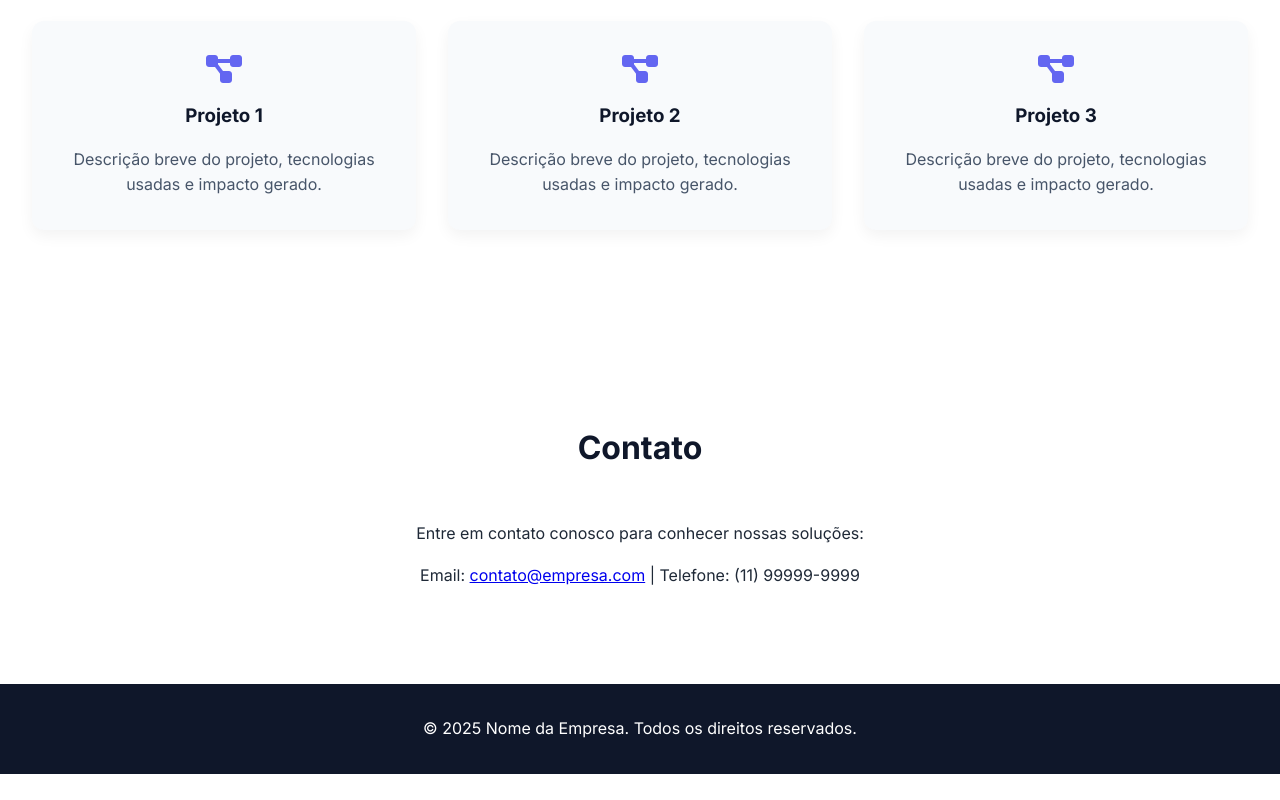
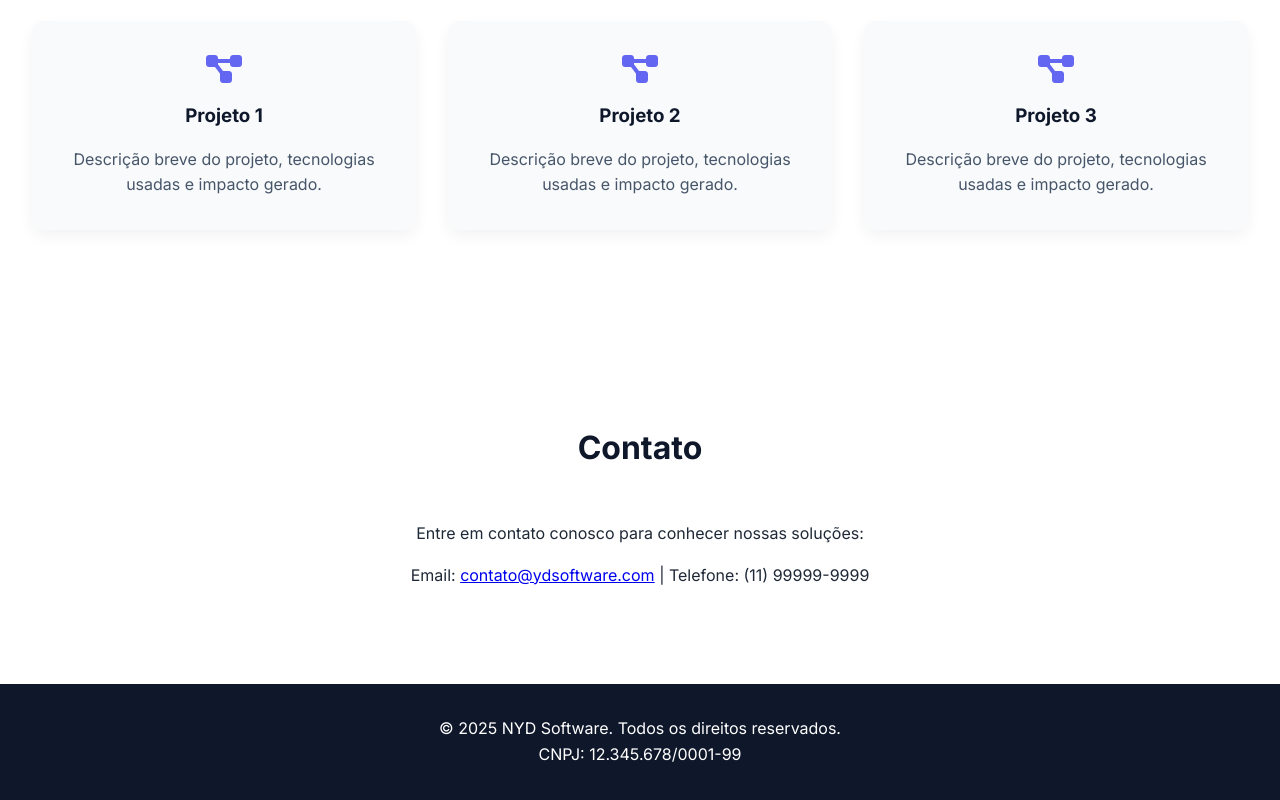
Before and after one commit to satochi-yamamoto/ydsoftware-site, a plain HTML site: page index.html in a window 1280 px wide. Shown: the part 1255-2055 px from the top of the page. Before the commit the page ends 2029 px from the top, so only its background shows below. Drawn offline with Linux system fonts and the light colour scheme.

Commit message:
Update company name and contact information in index.html

```diff
--- a/index.html
+++ b/index.html
@@ -3,7 +3,7 @@
 <head>
     <meta charset="UTF-8">
     <meta name="viewport" content="width=device-width, initial-scale=1.0">
-    <title>Nome da Empresa - Soluções Inteligentes</title>
+    <title>YD Software - Soluções Inteligentes</title>
     <link href="https://fonts.googleapis.com/css2?family=Inter:wght@400;600;700&display=swap" rel="stylesheet">
     <link rel="stylesheet" href="https://cdnjs.cloudflare.com/ajax/libs/font-awesome/6.5.0/css/all.min.css"/>
     <style>
@@ -145,7 +145,7 @@
 <body>
 
     <header>
-        <h1>Nome da Empresa</h1>
+        <h1>YD Software - Soluções Inteligentes</h1>
         <nav>
             <a href="#servicos">Serviços</a>
             <a href="#portfolio">Portfólio</a>
@@ -204,11 +204,12 @@
     <section id="contato">
         <h2>Contato</h2>
         <p style="text-align:center; margin-bottom:1rem;">Entre em contato conosco para conhecer nossas soluções:</p>
-        <p style="text-align:center;">Email: <a href="mailto:contato@empresa.com">contato@empresa.com</a> | Telefone: (11) 99999-9999</p>
+        <p style="text-align:center;">Email: <a href="mailto:contato@ydsoftware.com">contato@ydsoftware.com</a> | Telefone: (11) 99999-9999</p>
     </section>
 
     <footer>
-        &copy; 2025 Nome da Empresa. Todos os direitos reservados.
+        &copy; 2025 NYD Software. Todos os direitos reservados.
+        <p>CNPJ: 12.345.678/0001-99</p>
     </footer>
 
 </body>
```
